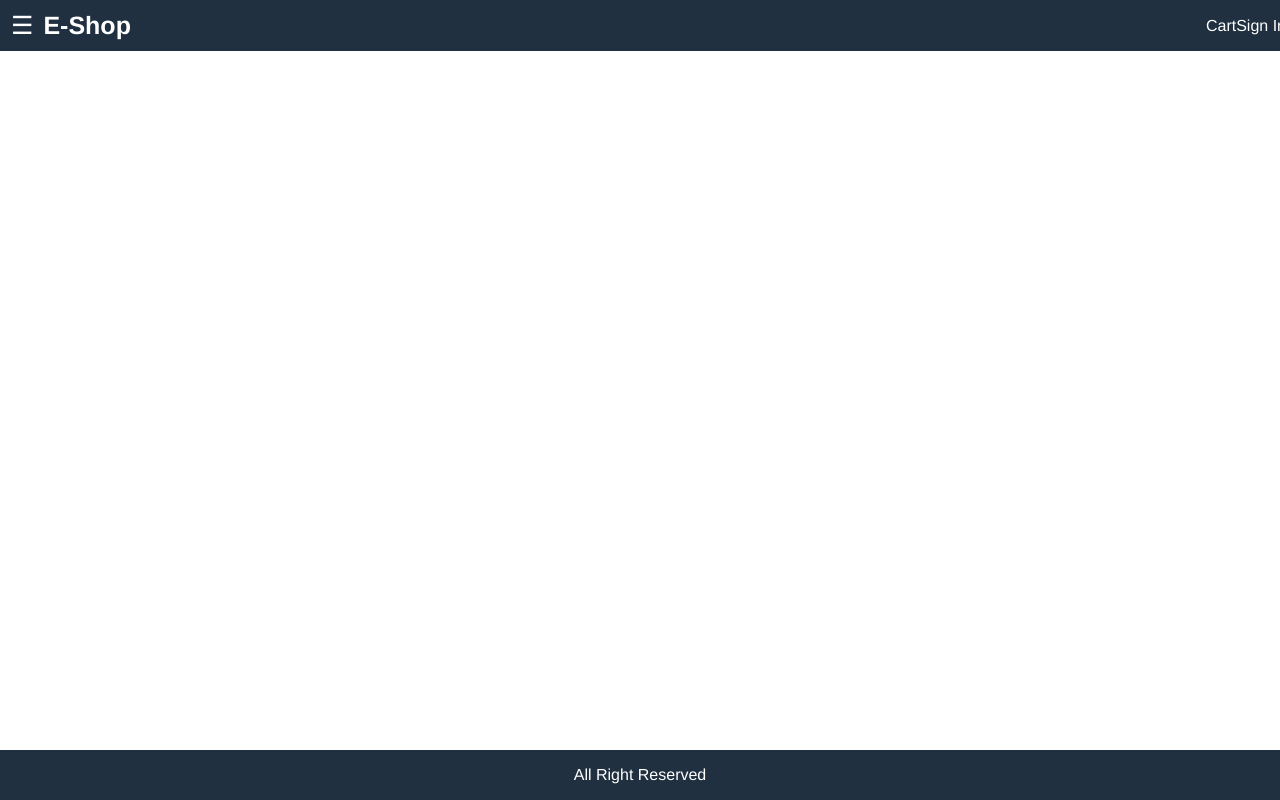
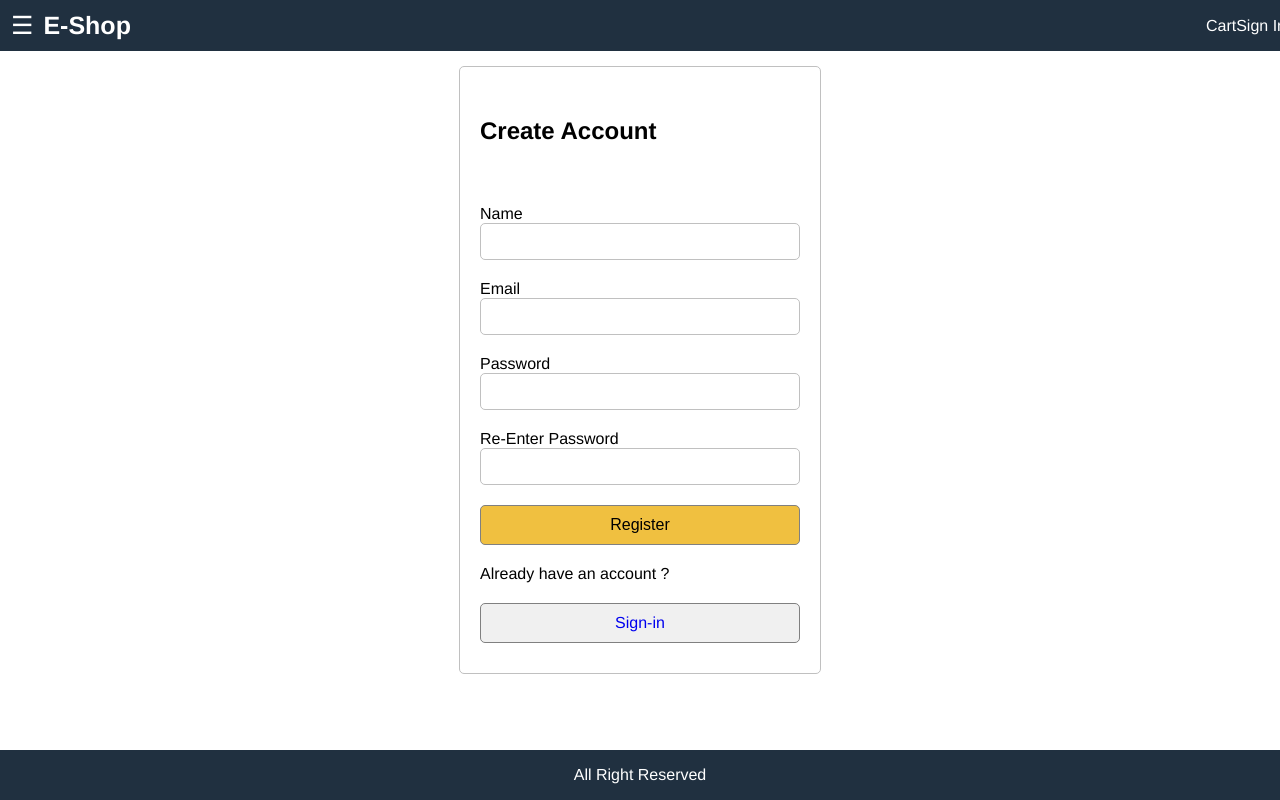
Before and after one commit to amelbougrine/E-Commerce-Website, a React (Create React App) app in the folder frontend/: page /register in a window 1280 px wide. Built offline with nearby package versions, Linux system fonts and the light colour scheme.

Commit message:
Register Screen 02

```diff
--- a/frontend/src/App.js
+++ b/frontend/src/App.js
@@ -4,6 +4,7 @@ import {BrowserRouter, Route, Link} from 'react-router-dom';
 import  HomeScreen from './screens/HomeScreen';
 import  ProductScreen from './screens/ProductScreen';
 import  CartScreen from './screens/CartScreen';
+import  RegisterScreen from './screens/RegisterScreen';
 import SigninScreen from './screens/SigninScreen';
 import {useSelector} from 'react-redux';
 
@@ -45,6 +46,7 @@ function App() {
       <main className="main">
         <div className="content">
           <Route path="/signin" component={SigninScreen} />
+          <Route path="/register" component={RegisterScreen} />
           <Route id="root" path="/product/:id" component={ProductScreen} />
           <Route path="/cart/:id?" component={CartScreen} />
           <Route path="/" exact={true} component={HomeScreen} />
--- a/frontend/src/actions/userActions.js
+++ b/frontend/src/actions/userActions.js
@@ -1,6 +1,6 @@
 import axios from 'axios';
 import Cookie from 'js-cookie';
-import { USER_SIGNIN_REQUEST, USER_SIGNIN_SUCCESS, USER_SIGNIN_FAIL } from '../constants/userConstants';
+import { USER_SIGNIN_REQUEST, USER_SIGNIN_SUCCESS, USER_SIGNIN_FAIL, USER_REGISTER_REQUEST, USER_REGISTER_SUCCESS, USER_REGISTER_FAIL } from '../constants/userConstants';
 
 const signin = (email, password) => async (dispatch) => {
     dispatch({type: USER_SIGNIN_REQUEST, payload: {email,password}});
--- a/frontend/src/constants/userConstants.js
+++ b/frontend/src/constants/userConstants.js
@@ -1,3 +1,6 @@
 export const USER_SIGNIN_REQUEST ='USER_SIGNIN_REQUEST';
 export const USER_SIGNIN_SUCCESS ='USER_SIGNIN_SUCCESS';
 export const USER_SIGNIN_FAIL ='USER_SIGNIN_FAIL';
+export const USER_REGISTER_REQUEST ='USER_REGISTER_REQUEST';
+export const USER_REGISTER_SUCCESS ='USER_REGISTER_SUCCESS';
+export const USER_REGISTER_FAIL ='USER_REGISTER_FAIL';
--- a/frontend/src/reducer/userReducers.js
+++ b/frontend/src/reducer/userReducers.js
@@ -1,4 +1,4 @@
-import { USER_SIGNIN_REQUEST, USER_SIGNIN_SUCCESS, USER_SIGNIN_FAIL } from"../constants/userConstants";
+import { USER_SIGNIN_REQUEST, USER_SIGNIN_SUCCESS, USER_SIGNIN_FAIL, USER_REGISTER_REQUEST, USER_REGISTER_SUCCESS, USER_REGISTER_FAIL } from"../constants/userConstants";
 
 function userSigninReducer( state={}, action) {
     switch(action.type) {
@@ -11,5 +11,16 @@ function userSigninReducer( state={}, action) {
         default: return state;
     }
 }
+function userRegisterReducer( state={}, action) {
+    switch(action.type) {
+        case USER_REGISTER_REQUEST:
+            return {loading: true};
+        case USER_REGISTER_SUCCESS:
+            return {loading: false, userInfo: action.payload};
+        case USER_REGISTER_FAIL:
+            return {loading: false, error: action.payload};
+        default: return state;
+    }
+}
 
-export {userSigninReducer};
+export {userSigninReducer, userRegisterReducer};
--- a/frontend/src/screens/RegisterScreen.js
+++ b/frontend/src/screens/RegisterScreen.js
@@ -4,8 +4,8 @@ import {useSelector, useDispatch} from 'react-redux';
 import {register} from '../actions/userActions';
 
 function RegisterScreen (props) {
+    const [name, setName] = useState('');
     const [email, setEmail] = useState('');
-    const [name, setName] = useState('');
     const [password, setPassword] = useState('');
     const [rePassword, setRePassword] = useState('');
     const userRegister = useSelector( state => state.userRegister);
@@ -21,15 +21,19 @@ function RegisterScreen (props) {
     },[userInfo])
     const submitHandler = (e) => {
         e.preventDefault();
-        dispatch(register(email, password));
+        dispatch(register(name, email, password, rePassword));
     }
     return <div className="form">
         <form onSubmit={submitHandler}>
             <ul className="form-container">
-                <li><h2>Sign-In</h2></li>
+                <li><h2>Create Account</h2></li>
                 <li>
                     {loading && <div>Loading...</div>}
                     {error && <div>{error}</div>}
+                </li>
+                <li>
+                    <label htmlFor="name">Name</label>
+                    <input type="text" name="name" id="name" onChange={(e) => setName(e.target.value)}></input>
                 </li>
                 <li>
                     <label htmlFor="email">Email</label>
@@ -40,11 +44,15 @@ function RegisterScreen (props) {
                     <input type="password" name="password" id="password" onChange={(e) => setPassword(e.target.value)}></input>
                 </li>
                 <li>
+                    <label htmlFor="rePassword">Re-Enter Password</label>
+                    <input type="password" name="rePassword" id="rePassword" onChange={(e) => setRePassword(e.target.value)}></input>
+                </li>
+                <li>
                     <button type="submit" className="button">Register</button>
                 </li>
-                <li>New To E-Shop ?</li>
+                <li>Already have an account ?</li>
                 <li>
-                    <Link to="/register" className="button secondary text-center">Create your E-Shop account</Link>
+                    <Link to="/signin" className="button secondary text-center">Sign-in</Link>
                 </li>
             </ul>
         </form>
--- a/frontend/src/store.js
+++ b/frontend/src/store.js
@@ -1,7 +1,7 @@
 import {createStore, combineReducers, applyMiddleware, compose} from 'redux';
 import {productListReducer, productDetailsReducer } from './reducer/productReducers';
 import {cartReducer} from './reducer/cartReducers';
-import {userSigninReducer} from './reducer/userReducers';
+import {userRegisterReducer, userSigninReducer} from './reducer/userReducers';
 import thunk from 'redux-thunk';
 import Cookie from 'js-cookie';
 
@@ -13,7 +13,8 @@ const reducer = combineReducers({
     productList: productListReducer,
     productDetails: productDetailsReducer,
     cart: cartReducer,
-    userSignin: userSigninReducer
+    userSignin: userSigninReducer,
+    userRegister: userRegisterReducer
 })
 const composeEnhancer = window.__REDUX_DEVTOOLS_EXTENSION_COMPOSE__ || compose;
 const store = createStore(reducer, initialState, composeEnhancer(applyMiddleware(thunk)));
```
Also changed, not shown: 1 other file (tests, documents, lock files or other folders).
